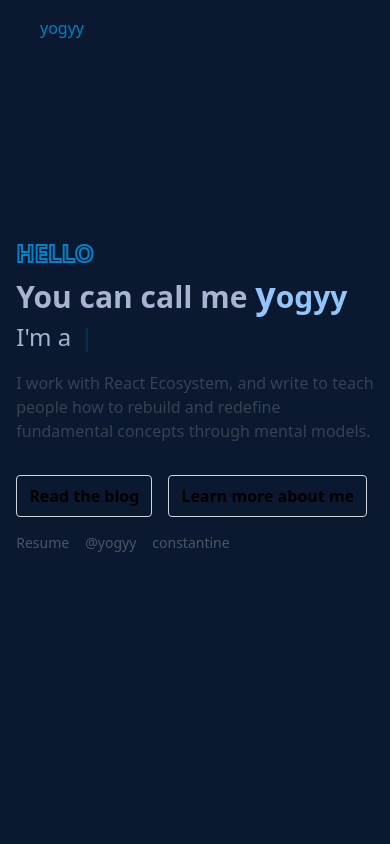
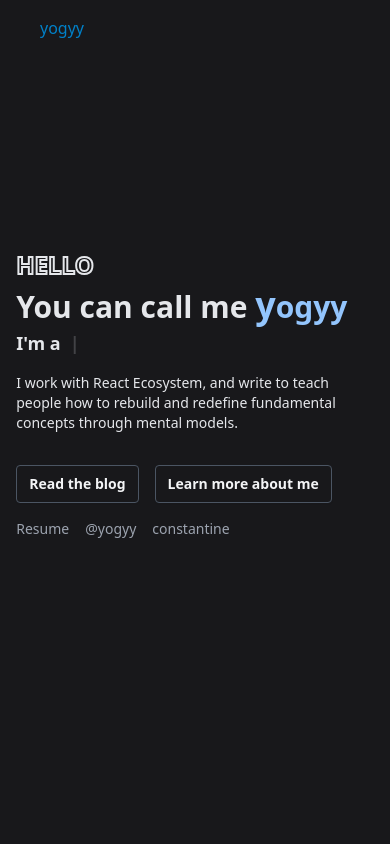
Before and after one commit to yogyy/learn-NextJS, a Next.js app: page / in a window 390 px wide. Shown: the top 844 px of the page. Built offline with nearby package versions, Linux system fonts and the light colour scheme.

Commit message:
add dark mode

```diff
--- a/pages/_document.tsx
+++ b/pages/_document.tsx
@@ -2,9 +2,9 @@ import {Html, Head, Main, NextScript} from 'next/document';
 
 export default function Document() {
   return (
-    <Html lang="en">
+    <Html className="dark" lang="en">
       <Head />
-      <body>
+      <body className="bg-white dark:bg-gray-900 text-gray-700 dark:text-gray-200">
         <Main />
         <NextScript />
       </body>
--- /dev/null
+++ b/pages/users/layout.tsx
@@ -0,0 +1,5 @@
+import React from 'react';
+
+export default function LayoutUser() {
+  return <div>layout</div>;
+}
--- a/styles/Home.module.css
+++ b/styles/Home.module.css
@@ -43,7 +43,7 @@
   margin: 0 0 10px 0;
 } */
 .greetings {
-  color: #0081c9;
+  /* color: #0081c9; */
   margin: 0;
   bottom: 55%;
   -webkit-text-fill-color: transparent;
@@ -113,16 +113,16 @@
 } */
 
 .fullname {
-  color: #0081c9;
-  font-weight: 600;
+  /* color: #0081c9; */
+  /* font-weight: 600; */
 }
 
-.about {
+/* .about {
   display: flex;
   flex-direction: column;
   max-height: 100%;
   margin-bottom: 30px;
-}
+} */
 .education {
   display: flex;
   flex-direction: column;
--- a/styles/globals.css
+++ b/styles/globals.css
@@ -1,19 +1,19 @@
 @tailwind base;
 @tailwind components;
 @tailwind utilities;
+.p {
+  background-color: rgb(219, 255, 0);
+}
+:root {
+  --tw-clr-primary-200: 219 255 0;
+  --tw-clr-primary-300: 0 232 135;
+  --tw-clr-primary-400: 0 224 243;
+  --tw-clr-primary-500: 0 196 253;
 
-:root {
-  --lightest-navy: #303c55;
-  --navy-shadow: rgba(2, 12, 27, 0.7);
-  --slate: #8892b0;
-  --light-slate: #a8b2d1;
-  --lightest-slate: #ccd6f6;
-  --green-tint: rgba(100, 255, 218, 0.1);
-  --white: #e6f1ff;
-  --green: #64ffda;
-  --dark-navy: #020c1b;
-  --navy: #0a192f;
-  --light-navy: #172a45;
+  --clr-primary-200: rgb(var(--tw-clr-primary-200)); /* #DBFF00 */
+  --clr-primary-300: rgb(var(--tw-clr-primary-300)); /* #00e887 */
+  --clr-primary-400: rgb(var(--tw-clr-primary-400)); /* #00e0f3 */
+  --clr-primary-500: rgb(var(--tw-clr-primary-500)); /* #00c4fd */
 }
 
 body,
@@ -24,7 +24,6 @@ html {
     Verdana, sans-serif;
   font-family: system-ui, -apple-system, BlinkMacSystemFont, 'Segoe UI', Roboto, Oxygen, Ubuntu,
     Cantarell, 'Open Sans', 'Helvetica Neue', sans-serif;
-  background-color: var(--navy);
   overflow-x: hidden;
   color: #a8b2d1;
 }
@@ -38,11 +37,75 @@ a {
   height: 100%;
 }
 
-.layout {
-  max-width: 68rem;
-  @apply mx-auto w-11/12;
+@layer base {
+  /* inter var - latin */
+
+  html {
+    scroll-behavior: smooth;
+    scroll-padding-top: 80px;
+  }
+
+  @media (prefers-reduced-motion: reduce) {
+    html {
+      scroll-behavior: auto;
+    }
+  }
+
+  ::selection {
+    background: rgba(var(--tw-clr-primary-300) / 0.3);
+  }
+
+  .cursor-newtab {
+    cursor: url('/images/new-tab.png') 10 10, pointer;
+  }
+
+  /* #region  /**=========== Default Typography =========== */
+  h1,
+  .h1 {
+    @apply text-2xl font-bold md:text-4xl;
+  }
+
+  h2,
+  .h2 {
+    @apply text-xl font-bold md:text-3xl;
+  }
+
+  h3,
+  .h3 {
+    @apply text-lg font-bold md:text-2xl;
+  }
+
+  h4,
+  .h4 {
+    @apply text-base font-bold md:text-lg;
+  }
+
+  body,
+  .body {
+    @apply text-sm md:text-base;
+  }
+  /* #endregion  /**======== Default Typography =========== */
+
+  .layout {
+    max-width: 68rem;
+    @apply mx-auto w-11/12;
+  }
+
+  .bg-dark a.custom-link {
+    @apply border-gray-200 hover:border-gray-200/0;
+  }
+
+  .min-h-main {
+    @apply min-h-[calc(100vh-82px)];
+  }
+  .accent {
+    @apply dark:bg-gradient-to-r dark:from-primary-300 dark:to-primary-400 dark:bg-clip-text dark:text-transparent;
+  }
+
+  .accent-highlight {
+    @apply bg-primary-300/50 dark:bg-gradient-to-r dark:from-primary-300 dark:to-primary-400 dark:bg-clip-text dark:text-transparent;
+  }
 }
-
 .button-89 {
   --b: 3px; /* border thickness */
   --s: 0.45em; /* size of the corner */
@@ -63,10 +126,6 @@ a {
   user-select: none;
   -webkit-user-select: none;
   touch-action: manipulation;
-}
-
-.min-h-main {
-  height: calc(100vh - 62px);
 }
 
 .button-89:hover,
@@ -111,3 +170,42 @@ a {
   height: 100%;
   object-fit: cover;
 }
+
+/* .fade-in-start {
+  --tw-translate-y: 0px;
+  transform: translate(var(--tw-translate-x), var(--tw-translate-y)) rotate(var(--tw-rotate))
+    skewX(var(--tw-skew-x)) skewY(var(--tw-skew-y)) scaleX(var(--tw-scale-x))
+    scaleY(var(--tw-scale-y));
+  opacity: 1;
+} */
+
+[data-fade] {
+  @apply translate-y-10 opacity-0 transition duration-[400ms] ease-out motion-reduce:translate-y-0 motion-reduce:opacity-100;
+}
+.fade-in-start [data-fade] {
+  @apply translate-y-0 opacity-100;
+}
+.fade-in-start [data-fade='1'] {
+  transition-delay: 100ms;
+}
+.fade-in-start [data-fade='2'] {
+  transition-delay: 200ms;
+}
+.fade-in-start [data-fade='3'] {
+  transition-delay: 300ms;
+}
+.fade-in-start [data-fade='4'] {
+  transition-delay: 400ms;
+}
+.fade-in-start [data-fade='5'] {
+  transition-delay: 500ms;
+}
+.fade-in-start [data-fade='6'] {
+  transition-delay: 600ms;
+}
+.fade-in-start [data-fade='7'] {
+  transition-delay: 700ms;
+}
+.fade-in-start [data-fade='8'] {
+  transition-delay: 800ms;
+}
```
